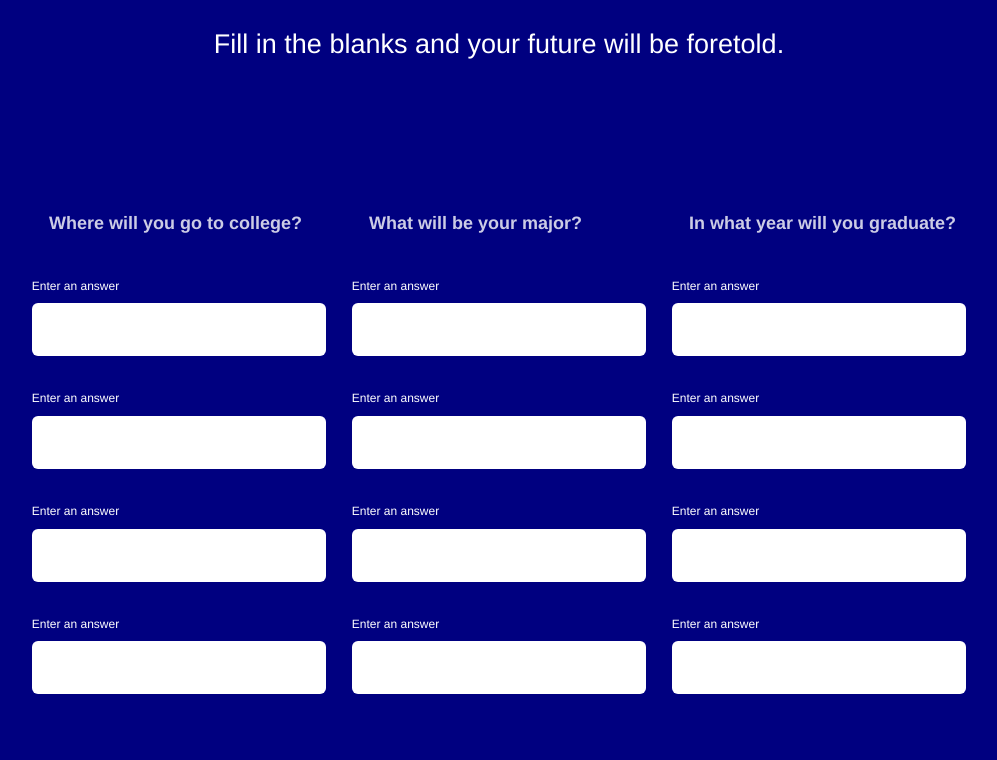
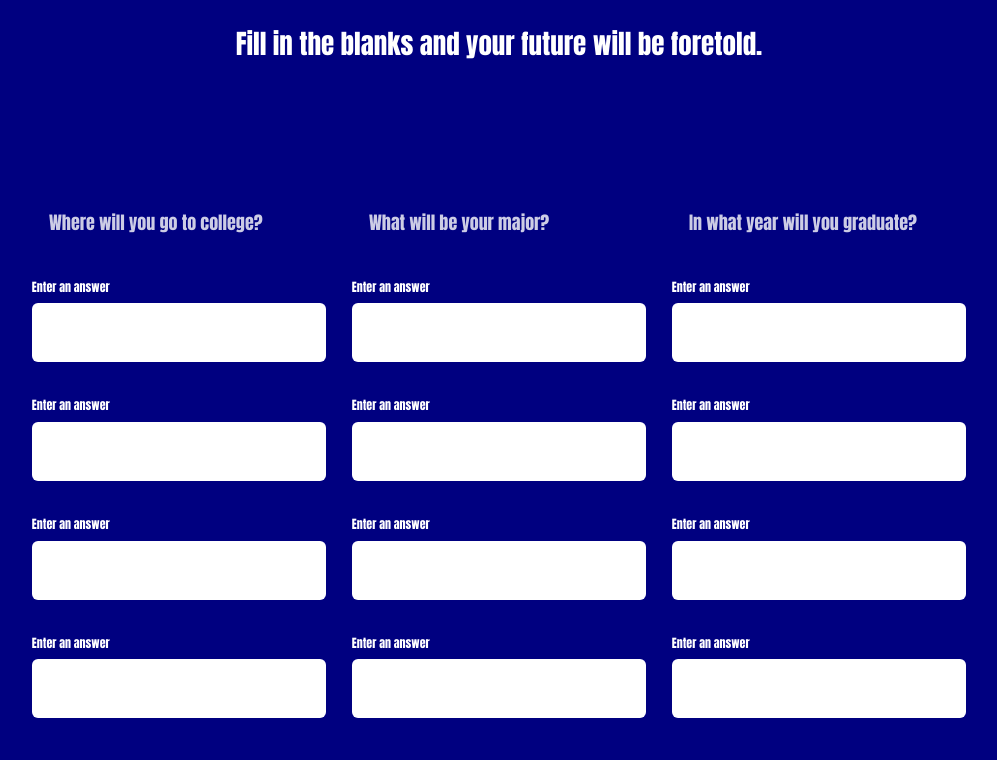
Before and after one commit to lbeltran12/MASH-Game, a plain HTML site: page index.html in a window 1280 px wide. Shown: the part 199-959 px from the top of the page, without its empty margins (141-1138 px from the left). Drawn offline with Linux system fonts and the light colour scheme.

Commit message:
Update style.css

```diff
--- a/style.css
+++ b/style.css
@@ -2,7 +2,7 @@
 body {
   background: #000080;
   color: #fff;
-  font-family: Helvetica, Arial;
+  font-family: Impact, Haettenschweiler, "Franklin Gothic Bold", "Arial Black", "sans-serif";
   font-size: 27px;
   font-weight: 300;
   line-height: 1.65em;
```
